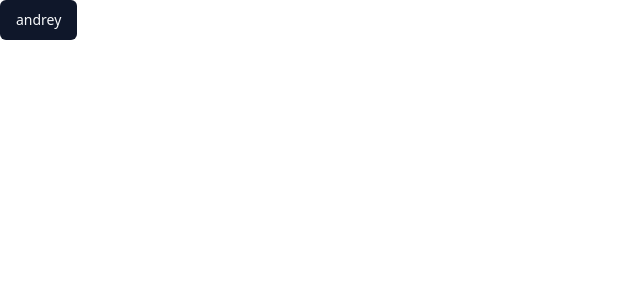
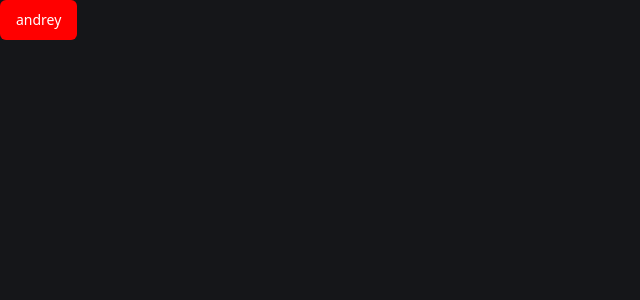
Before and after one commit to andreyhenriquetw/hotclube, a Next.js app: page / in a window 1280 px wide. Shown: the top 300 px of the page, without its empty margins (0-640 px from the left). Built offline with nearby package versions, Linux system fonts and the light colour scheme.

Commit message:
chore: update  shadcn theme

```diff
--- a/src/app/globals.css
+++ b/src/app/globals.css
@@ -2,77 +2,49 @@
 @tailwind components;
 @tailwind utilities;
 
-@layer utilities {
-  .text-balance {
-    text-wrap: balance;
+@layer base {
+  .dark {
+    --background: 225 9% 9%;
+    --foreground: 210 40% 98%;
+
+    --card: 228 9% 11%;
+    --card-foreground: 210 40% 98%;
+
+    --popover: 228 9% 11%;
+    --popover-foreground: 210 40% 98%;
+
+    --primary: 0 100% 50%;
+
+    --primary-foreground: 0 0% 100%;
+
+    --secondary: 228 6% 16%;
+    --secondary-foreground: 210 40% 98%;
+
+    --muted: 228 6% 16%;
+    --muted-foreground: 215 20.2% 65.1%;
+
+    --accent: 228 6% 16%;
+    --accent-foreground: 210 40% 98%;
+
+    --destructive: 0 84% 60%;
+    --destructive-foreground: 210 40% 98%;
+
+    --border: 228 6% 16%;
+    --input: 228 6% 16%;
+    --ring: 212.7 26.8% 83.9%;
+
+    --radius: 0.5rem;
   }
 }
 
-
-
 @layer base {
-  :root {
-    --background: 0 0% 100%;
-    --foreground: 222.2 84% 4.9%;
-    --card: 0 0% 100%;
-    --card-foreground: 222.2 84% 4.9%;
-    --popover: 0 0% 100%;
-    --popover-foreground: 222.2 84% 4.9%;
-    --primary: 222.2 47.4% 11.2%;
-    --primary-foreground: 210 40% 98%;
-    --secondary: 210 40% 96.1%;
-    --secondary-foreground: 222.2 47.4% 11.2%;
-    --muted: 210 40% 96.1%;
-    --muted-foreground: 215.4 16.3% 46.9%;
-    --accent: 210 40% 96.1%;
-    --accent-foreground: 222.2 47.4% 11.2%;
-    --destructive: 0 84.2% 60.2%;
-    --destructive-foreground: 210 40% 98%;
-    --border: 214.3 31.8% 91.4%;
-    --input: 214.3 31.8% 91.4%;
-    --ring: 222.2 84% 4.9%;
-    --chart-1: 12 76% 61%;
-    --chart-2: 173 58% 39%;
-    --chart-3: 197 37% 24%;
-    --chart-4: 43 74% 66%;
-    --chart-5: 27 87% 67%;
-    --radius: 0.5rem;
+  * {
+    @apply border-border antialiased;
   }
-  .dark {
-    --background: 222.2 84% 4.9%;
-    --foreground: 210 40% 98%;
-    --card: 222.2 84% 4.9%;
-    --card-foreground: 210 40% 98%;
-    --popover: 222.2 84% 4.9%;
-    --popover-foreground: 210 40% 98%;
-    --primary: 210 40% 98%;
-    --primary-foreground: 222.2 47.4% 11.2%;
-    --secondary: 217.2 32.6% 17.5%;
-    --secondary-foreground: 210 40% 98%;
-    --muted: 217.2 32.6% 17.5%;
-    --muted-foreground: 215 20.2% 65.1%;
-    --accent: 217.2 32.6% 17.5%;
-    --accent-foreground: 210 40% 98%;
-    --destructive: 0 62.8% 30.6%;
-    --destructive-foreground: 210 40% 98%;
-    --border: 217.2 32.6% 17.5%;
-    --input: 217.2 32.6% 17.5%;
-    --ring: 212.7 26.8% 83.9%;
-    --chart-1: 220 70% 50%;
-    --chart-2: 160 60% 45%;
-    --chart-3: 30 80% 55%;
-    --chart-4: 280 65% 60%;
-    --chart-5: 340 75% 55%;
+  html {
+    @apply h-full;
+  }
+  body {
+    @apply h-full bg-background text-foreground;
   }
 }
-
-
-
-@layer base {
-  * {
-    @apply border-border;
-  }
-  body {
-    @apply bg-background text-foreground;
-  }
-}
--- a/src/app/layout.tsx
+++ b/src/app/layout.tsx
@@ -1,35 +1,35 @@
-import type { Metadata } from "next";
-import localFont from "next/font/local";
-import "./globals.css";
+import type { Metadata } from "next"
+import localFont from "next/font/local"
+import "./globals.css"
 
 const geistSans = localFont({
   src: "./fonts/GeistVF.woff",
   variable: "--font-geist-sans",
   weight: "100 900",
-});
+})
 const geistMono = localFont({
   src: "./fonts/GeistMonoVF.woff",
   variable: "--font-geist-mono",
   weight: "100 900",
-});
+})
 
 export const metadata: Metadata = {
   title: "Create Next App",
   description: "Generated by create next app",
-};
+}
 
 export default function RootLayout({
   children,
 }: Readonly<{
-  children: React.ReactNode;
+  children: React.ReactNode
 }>) {
   return (
-    <html lang="en">
+    <html lang="pt_BR" className="dark">
       <body
         className={`${geistSans.variable} ${geistMono.variable} antialiased`}
       >
         {children}
       </body>
     </html>
-  );
+  )
 }
```
